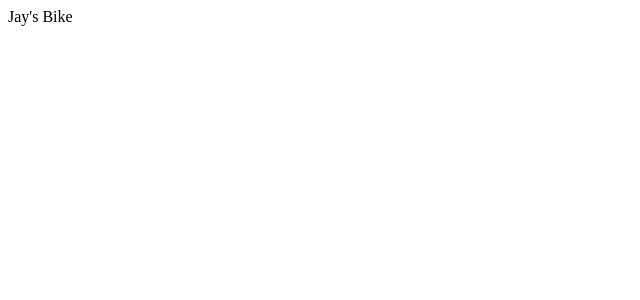
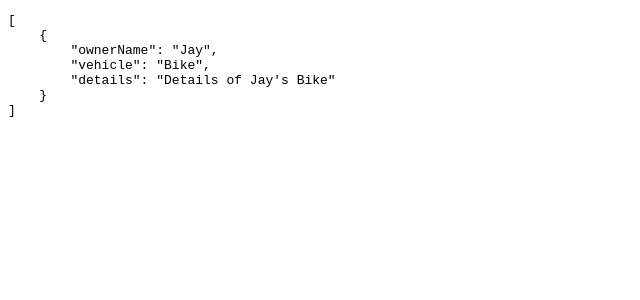
Before and after one commit to yuico/next-react, a Next.js app: page /Bike/Jay in a window 1280 px wide. Shown: the top 300 px of the page, without its empty margins (0-640 px from the left). Built offline with nearby package versions, Linux system fonts and the light colour scheme; data requests are answered from the project's data file.

Commit message:
add query string in url

```diff
--- a/db.json
+++ b/db.json
@@ -19,15 +19,23 @@
   "vehicles":[
     {
     "ownerName": "yui",
-    "vehicle": "car"
+    "vehicle": "car",
+    "details": "Details of Yui's Car"
     },
     {
-      "ownerName": "kim",
-      "vehicle": "ship"
+      "ownerName": "yui",
+      "vehicle": "bike",
+      "details": "Details of Yui's bike"
+      },
+    {
+      "ownerName": "Kim",
+      "vehicle": "Ship",
+      "details": "Details of Kim's Ship"
     },
     {
       "ownerName": "Jay",
-      "vehicle": "bike"
+      "vehicle": "Bike",
+      "details":"Details of Jay's Bike"
     }
   ]
 }
--- a/src/pages/[vehicle]/[person].js
+++ b/src/pages/[vehicle]/[person].js
@@ -1,11 +1,14 @@
 import { useRouter } from 'next/router'
 
-export default function Person() {
+export default function Person({ownersList}) {
   const router = useRouter();
-  console.log(router.query);
   return (
-    <div>
-      {router.query.person}'s {router.query.vehicle}
-    </div>
+    <pre>{JSON.stringify(ownersList, null, 4)}</pre>
   )
 }
+
+Person.getInitialProps = async (ctx) => {
+  const { query } = ctx
+  const ownersList = await (await fetch(`http://localhost:4001/vehicles?ownerName=${query.person}&vehicle=${query.vehicle}`)).json();
+  return {ownersList: ownersList}
+}
```
